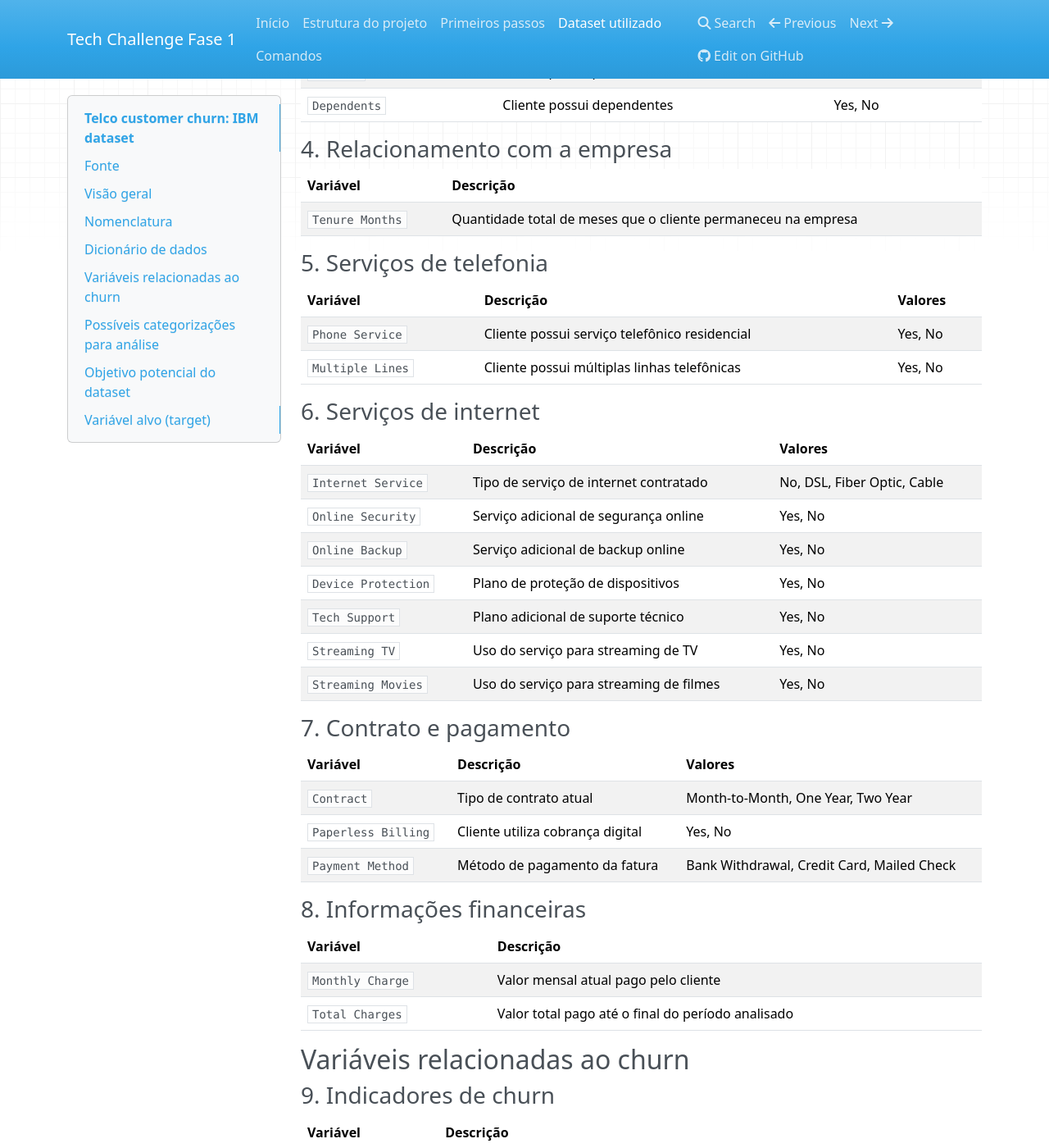
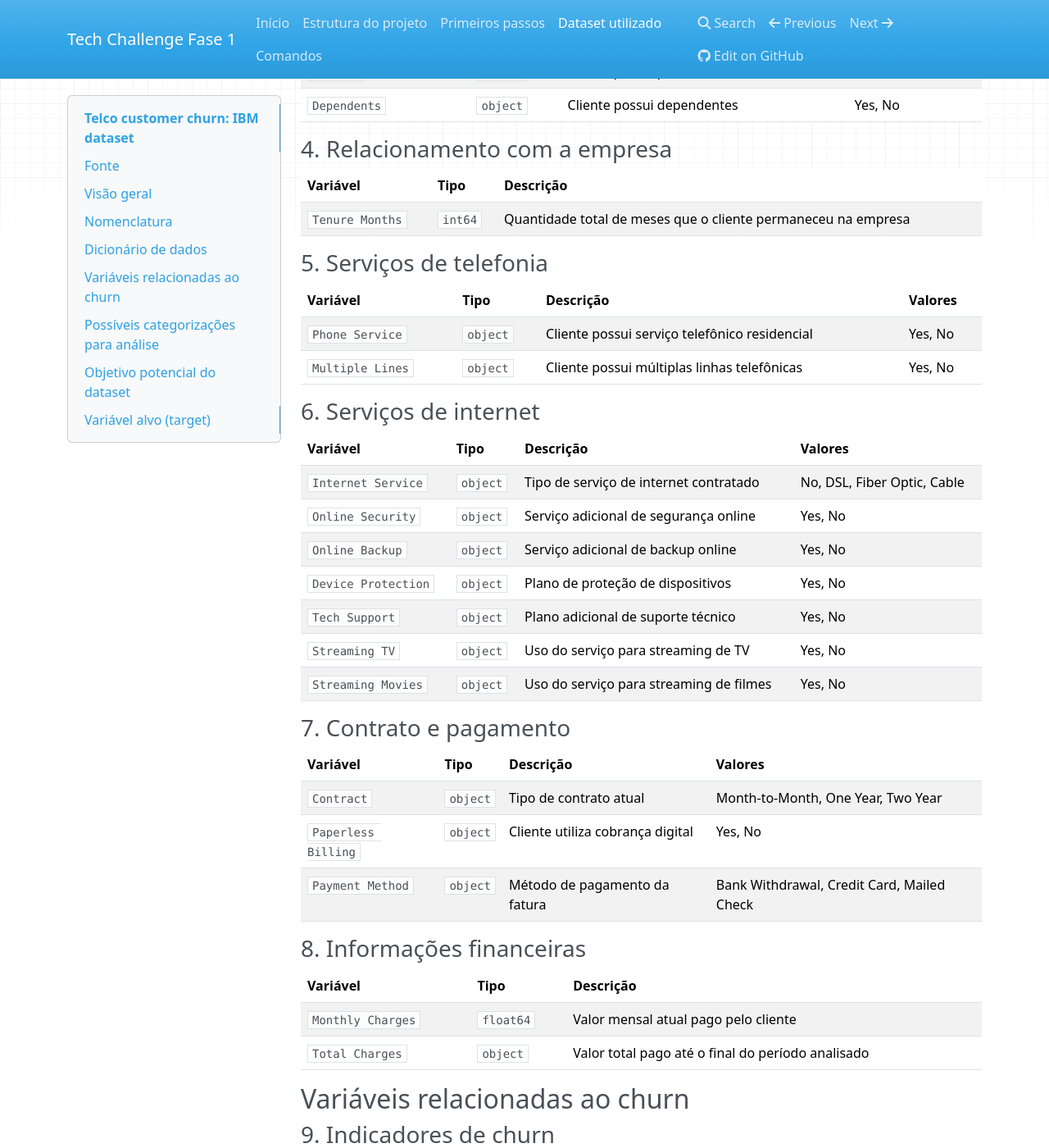
Before and after one commit to DioniSilva/tech-challenge-fase-1, an MkDocs documentation site: the page built from docs/docs/dataset.md, in a window 1280 px wide and 1400 px high, scrolled down 1232 px. Shown: the whole window at 82% size. Built offline with MkDocs 1.6.1, drawn with Linux system fonts in a browser that asks for light colours; nearby versions of some CDN libraries; some of the changed text lies outside the part shown.

Commit message:
Atualiza o dicionário de dados no dataset.md para incluir tipos de variáveis

```diff
--- a/docs/docs/dataset.md
+++ b/docs/docs/dataset.md
@@ -20,93 +20,93 @@ Os nomes abaixo seguem as colunas do arquivo, incluindo espaços (ex.: `Zip Code
 
 ### 1. Identificação do cliente
 
-| Variável | Descrição |
-|---|---|
-| `CustomerID` | Identificador único do cliente |
-| `Count` | Valor utilizado para contagem em relatórios e dashboards |
+| Variável | Tipo | Descrição |
+|---|---|---|
+| `CustomerID` | `object` | Identificador único do cliente |
+| `Count` | `int64` | Valor utilizado para contagem em relatórios e dashboards |
 
 ### 2. Informações geográficas
 
-| Variável | Descrição |
-|---|---|
-| `Country` | País de residência principal do cliente |
-| `State` | Estado de residência principal |
-| `City` | Cidade de residência principal |
-| `Zip Code` | CEP do cliente |
-| `Lat Long` | Latitude e longitude combinadas |
-| `Latitude` | Latitude da residência |
-| `Longitude` | Longitude da residência |
+| Variável | Tipo | Descrição |
+|---|---|---|
+| `Country` | `object` | País de residência principal do cliente |
+| `State` | `object` | Estado de residência principal |
+| `City` | `object` | Cidade de residência principal |
+| `Zip Code` | `int64` | CEP do cliente |
+| `Lat Long` | `object` | Latitude e longitude combinadas |
+| `Latitude` | `float64` | Latitude da residência |
+| `Longitude` | `float64` | Longitude da residência |
 
 ### 3. Perfil demográfico
 
-| Variável | Descrição | Valores |
-|---|---|---|
-| `Gender` | Gênero do cliente | Male, Female |
-| `Senior Citizen` | Cliente possui 65 anos ou mais | Yes, No |
-| `Partner` | Cliente possui parceiro(a) | Yes, No |
-| `Dependents` | Cliente possui dependentes | Yes, No |
+| Variável | Tipo | Descrição | Valores |
+|---|---|---|---|
+| `Gender` | `object` | Gênero do cliente | Male, Female |
+| `Senior Citizen` | `object` | Cliente possui 65 anos ou mais | Yes, No |
+| `Partner` | `object` | Cliente possui parceiro(a) | Yes, No |
+| `Dependents` | `object` | Cliente possui dependentes | Yes, No |
 
 ### 4. Relacionamento com a empresa
 
-| Variável | Descrição |
-|---|---|
-| `Tenure Months` | Quantidade total de meses que o cliente permaneceu na empresa |
+| Variável | Tipo | Descrição |
+|---|---|---|
+| `Tenure Months` | `int64` | Quantidade total de meses que o cliente permaneceu na empresa |
 
 ### 5. Serviços de telefonia
 
-| Variável | Descrição | Valores |
-|---|---|---|
-| `Phone Service` | Cliente possui serviço telefônico residencial | Yes, No |
-| `Multiple Lines` | Cliente possui múltiplas linhas telefônicas | Yes, No |
+| Variável | Tipo | Descrição | Valores |
+|---|---|---|---|
+| `Phone Service` | `object` | Cliente possui serviço telefônico residencial | Yes, No |
+| `Multiple Lines` | `object` | Cliente possui múltiplas linhas telefônicas | Yes, No |
 
 ### 6. Serviços de internet
 
-| Variável | Descrição | Valores |
-|---|---|---|
-| `Internet Service` | Tipo de serviço de internet contratado | No, DSL, Fiber Optic, Cable |
-| `Online Security` | Serviço adicional de segurança online | Yes, No |
-| `Online Backup` | Serviço adicional de backup online | Yes, No |
-| `Device Protection` | Plano de proteção de dispositivos | Yes, No |
-| `Tech Support` | Plano adicional de suporte técnico | Yes, No |
-| `Streaming TV` | Uso do serviço para streaming de TV | Yes, No |
-| `Streaming Movies` | Uso do serviço para streaming de filmes | Yes, No |
+| Variável | Tipo | Descrição | Valores |
+|---|---|---|---|
+| `Internet Service` | `object` | Tipo de serviço de internet contratado | No, DSL, Fiber Optic, Cable |
+| `Online Security` | `object` | Serviço adicional de segurança online | Yes, No |
+| `Online Backup` | `object` | Serviço adicional de backup online | Yes, No |
+| `Device Protection` | `object` | Plano de proteção de dispositivos | Yes, No |
+| `Tech Support` | `object` | Plano adicional de suporte técnico | Yes, No |
+| `Streaming TV` | `object` | Uso do serviço para streaming de TV | Yes, No |
+| `Streaming Movies` | `object` | Uso do serviço para streaming de filmes | Yes, No |
 
 ### 7. Contrato e pagamento
 
-| Variável | Descrição | Valores |
-|---|---|---|
-| `Contract` | Tipo de contrato atual | Month-to-Month, One Year, Two Year |
-| `Paperless Billing` | Cliente utiliza cobrança digital | Yes, No |
-| `Payment Method` | Método de pagamento da fatura | Bank Withdrawal, Credit Card, Mailed Check |
+| Variável | Tipo | Descrição | Valores |
+|---|---|---|---|
+| `Contract` | `object` | Tipo de contrato atual | Month-to-Month, One Year, Two Year |
+| `Paperless Billing` | `object` | Cliente utiliza cobrança digital | Yes, No |
+| `Payment Method` | `object` | Método de pagamento da fatura | Bank Withdrawal, Credit Card, Mailed Check |
 
 ### 8. Informações financeiras
 
-| Variável | Descrição |
-|---|---|
-| `Monthly Charge` | Valor mensal atual pago pelo cliente |
-| `Total Charges` | Valor total pago até o final do período analisado |
+| Variável | Tipo | Descrição |
+|---|---|---|
+| `Monthly Charges` | `float64` | Valor mensal atual pago pelo cliente |
+| `Total Charges` | `object` | Valor total pago até o final do período analisado |
 
 ## Variáveis relacionadas ao churn
 
 ### 9. Indicadores de churn
 
-| Variável | Descrição |
-|---|---|
-| `Churn Label` | Indica se o cliente deixou a empresa no trimestre |
-| `Churn Value` | Representação numérica do churn (1 = saiu, 0 = permaneceu) |
+| Variável | Tipo | Descrição |
+|---|---|---|
+| `Churn Label` | `object` | Indica se o cliente deixou a empresa no trimestre |
+| `Churn Value` | `int64` | Representação numérica do churn (1 = saiu, 0 = permaneceu) |
 
 ### 10. Métricas preditivas
 
-| Variável | Descrição |
-|---|---|
-| `Churn Score` | Score de propensão ao churn (0–100) gerado pelo IBM SPSS Modeler |
-| `CLTV` | Customer Lifetime Value estimado do cliente |
+| Variável | Tipo | Descrição |
+|---|---|---|
+| `Churn Score` | `int64` | Score de propensão ao churn (0–100) gerado pelo IBM SPSS Modeler |
+| `CLTV` | `int64` | Customer Lifetime Value estimado do cliente |
 
 ### 11. Motivo do cancelamento
 
-| Variável | Descrição |
-|---|---|
-| `Churn Reason` | Motivo específico pelo qual o cliente deixou a empresa |
+| Variável | Tipo | Descrição |
+|---|---|---|
+| `Churn Reason` | `object` | Motivo específico pelo qual o cliente deixou a empresa |
 
 ## Possíveis categorizações para análise
 
@@ -134,7 +134,7 @@ Os nomes abaixo seguem as colunas do arquivo, incluindo espaços (ex.: `Zip Code
 ### Variáveis numéricas
 
 - `Tenure Months`
-- `Monthly Charge`
+- `Monthly Charges`
 - `Total Charges`
 - `Churn Score`
 - `CLTV`
@@ -170,5 +170,5 @@ Este dataset é altamente adequado para:
 
 | Variável | Tipo | Objetivo |
 |---|---|---|
-| `Churn Label` | Categórica | Predição de churn |
-| `Churn Value` | Binária | Modelagem supervisionada |
+| `Churn Label` | `object` | Predição de churn |
+| `Churn Value` | `int64` | Modelagem supervisionada |
```
